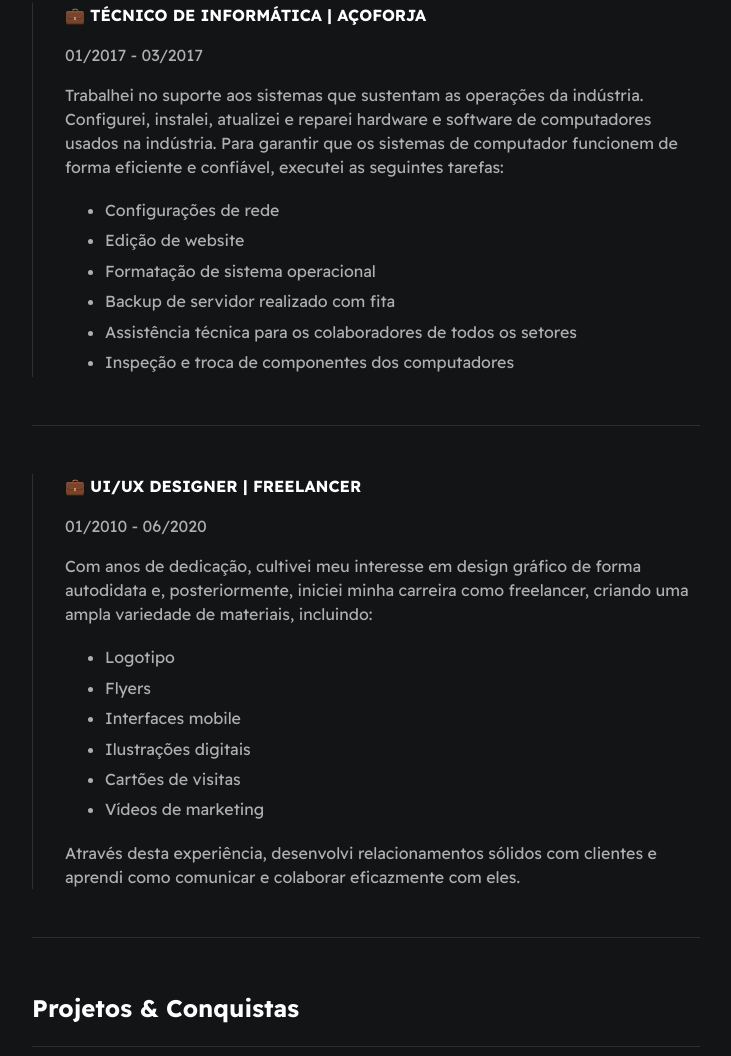
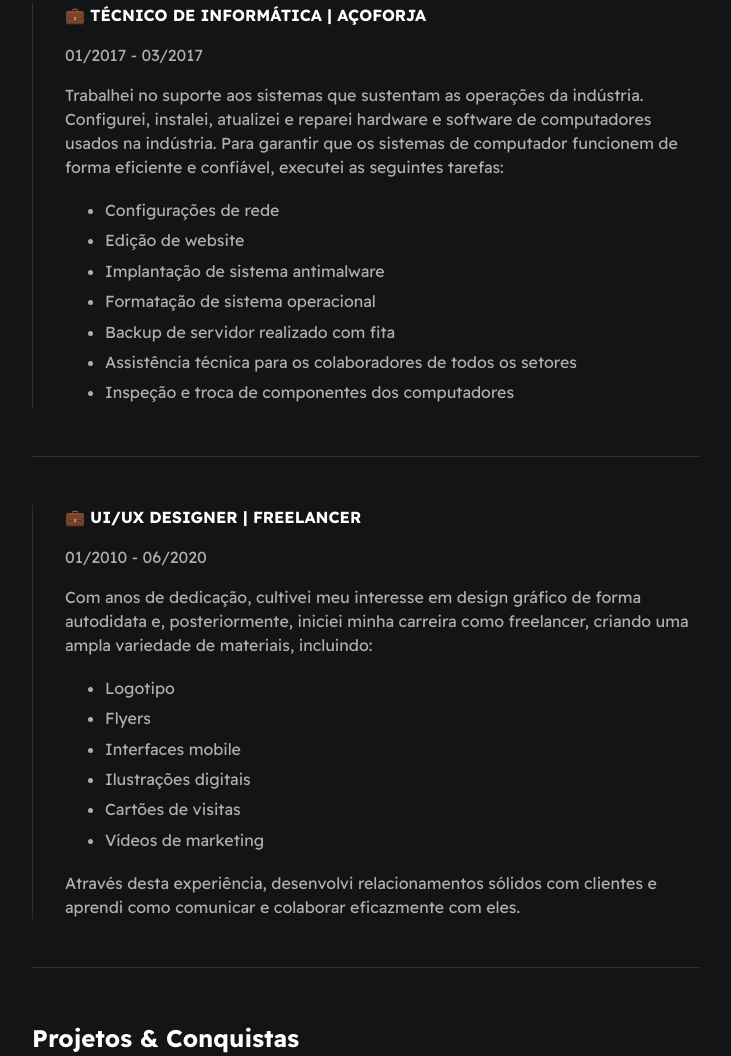
Before and after one commit to mtsfreitas/mtsfreitas.github.io, a plain HTML site: page index_ptbr.html in a window 1280 px wide. Shown: the part 3549-4605 px from the top of the page, without its empty margins (274-1005 px from the left). Drawn offline with Linux system fonts and the light colour scheme.

Commit message:
new acoforja

```diff
--- a/index_ptbr.html
+++ b/index_ptbr.html
@@ -227,6 +227,7 @@
                 <ul>
                     <li>Configurações de rede</li>
                     <li>Edição de website</li>
+					<li>Implantação de sistema antimalware</li>
                     <li>Formatação de sistema operacional</li>
                     <li>Backup de servidor realizado com fita</li>
                     <li>Assistência técnica para os colaboradores de todos os setores</li>
```
